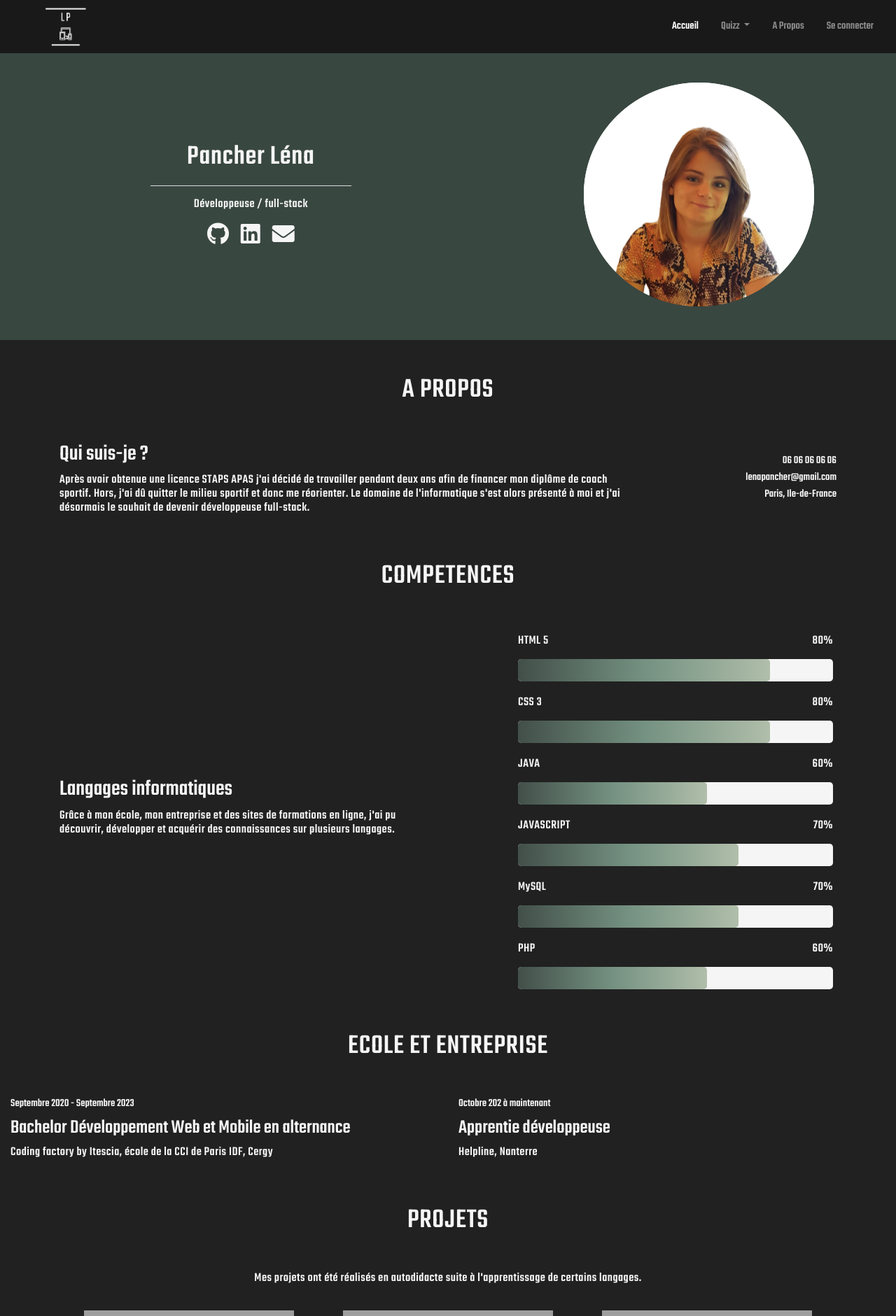
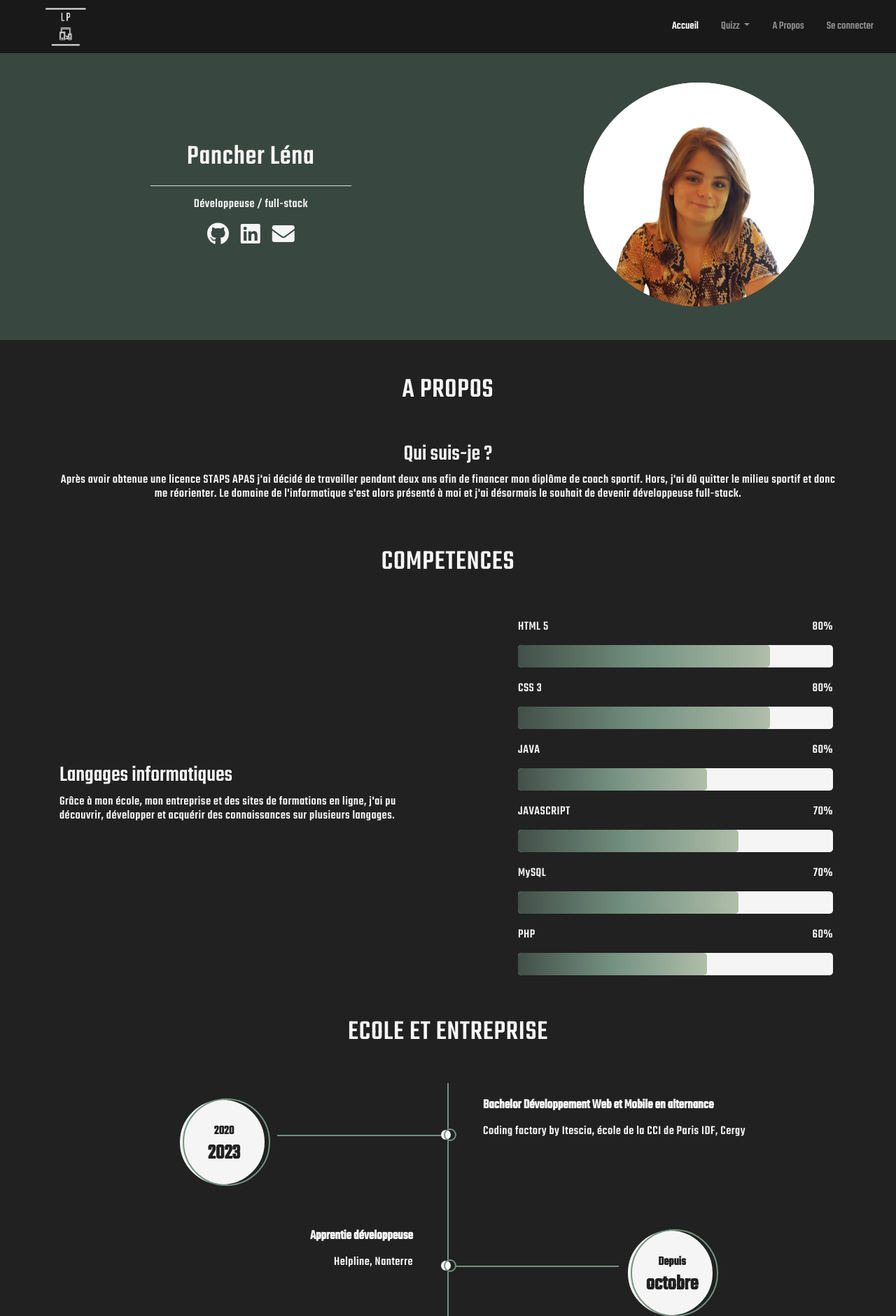
Before and after one commit to LenaPancher/quizz, a PHP site: page /aboutMe.php in a window 1280 px wide. Shown: the top 1881 px of the page at 70% size. Run offline with PHP 8.4, Linux system fonts and the light colour scheme; some libraries are stand-ins or nearby versions; grey boxes are pictures that could not be loaded.

Commit message:
page about me faite

```diff
--- a/aboutMe.php
+++ b/aboutMe.php
@@ -26,21 +26,12 @@ include('navbar.php');
 <section class="container">
     <h1 class="text-center mt-5 mb-5">A PROPOS</h1>
     <div class="row d-flex">
-        <div class="col-9">
+        <div class="col-12 text-center">
             <h2>Qui suis-je ?</h2>
             <p>Après avoir obtenue une licence STAPS APAS j'ai décidé de travailler pendant deux ans afin de
                 financer mon diplôme de coach sportif. Hors, j'ai dû quitter le milieu sportif et donc me
                 réorienter. Le domaine de l'informatique s'est alors présenté à moi et j'ai désormais le souhait de
                 devenir développeuse full-stack.</p>
-        </div>
-        <div class="col-3 align-self-center coordonneeAboutMe">
-            <ul class="text-right">
-                <li>06 06 06 06 06</li>
-                <a href="mailto:lenapancher@gmail.com" target="_blank">
-                    <li>lenapancher@gmail.com</li>
-                </a>
-                <li>Paris, Ile-de-France</li>
-            </ul>
         </div>
     </div>
 </section>
@@ -120,28 +111,68 @@ include('navbar.php');
 
 <section id="container">
     <h1 class="text-center mt-5 mb-5">ECOLE ET ENTREPRISE</h1>
-    <div class="timeline d-flex">
-        <div class="col">
-            <h6>Septembre 2020 - Septembre 2023</h6>
-            <h3>Bachelor Développement Web et Mobile en alternance</h3>
-            <p>Coding factory by Itescia, école de la CCI de Paris IDF, Cergy</p>
+    <div class="main-timeline position-relative">
+        <div class="timeline">
+            <div class="icon"></div>
+            <div class="date-content">
+                <div class="date-outer">
+                    <span class="date">
+                        <span class="month">2020</span>
+                        <span class="year">2023</span>
+                    </span>
+                </div>
+            </div>
+            <div class="timeline-content">
+                <h5 class="title">Bachelor Développement Web et Mobile en alternance</h5>
+                <p class="description">Coding factory by Itescia, école de la CCI de Paris IDF, Cergy</p>
+            </div>
         </div>
-        <div class="col">
-            <h6>Octobre 202 à maintenant</h6>
-            <h3>Apprentie développeuse</h3>
-            <p>Helpline, Nanterre</p>
+        <div class="timeline">
+            <div class="icon"></div>
+            <div class="date-content">
+                <div class="date-outer">
+                <span class="date">
+                    <span class="month">Depuis</span>
+                    <span class="year">octobre</span>
+                </span>
+                </div>
+            </div>
+            <div class="timeline-content">
+                <h5 class="title">Apprentie développeuse</h5>
+                <p class="description">Helpline, Nanterre</p>
+            </div>
         </div>
     </div>
 </section>
 
 <section class="container">
     <h1 class="text-center mt-5 mb-5">PROJETS</h1>
-    <p class="text-center">Mes projets ont été réalisés en autodidacte suite à l'apprentissage de certains
-        langages.</p>
+    <p class="text-center">Mes projets ont été réalisés en autodidacte suite à l'apprentissage de certains langages.</p>
     <div class="projet-flex">
         <div class="bloc-projet">
             <div class="blog-img">
-                <a href="https://github.com/LenaPancher/JeuPlusOuMoins" target="_blank"><img src="images/forum.png"></a>
+                <a href="https://lenapancher.github.io/klia.github.io/" target="_blank"><img src="img/shop.png"></a>
+            </div>
+            <div class="bloc-text">
+                <div class="bloc-tag">
+                    <h6><small>HTML - CSS - JAVASCRIPT</small></h6>
+                </div>
+                <div class="bloc-titre">
+                    <h4>E-SHOP</h4>
+                </div>
+                <div class="bloc-date">
+                    <p>Septembre 2020</p>
+                </div>
+                <div class="bloc-description">
+                    <p>Ce site web a été développé au sein de mon école, en équipe, lors de notre semaine en JavaScript.
+                    Ce projet a permis de lier nos connaissances et de travailler de façon Agile.</p>
+                </div>
+            </div>
+        </div>
+
+        <div class="bloc-projet">
+            <div class="blog-img">
+                <a href="https://github.com/LenaPancher/Forum" target="_blank"><img src="img/forum.png"></a>
             </div>
             <div class="bloc-text">
                 <div class="bloc-tag">
@@ -159,40 +190,12 @@ include('navbar.php');
                         L'objectif est de pouvoir communiquer avec la base de donnée pour ajouter des posts, des
                         commentaires, pour se connecter, se déconnecter etc.</p>
                 </div>
-                <div class="bloc-auteur">
-                    <p>Pancher Léna</p>
-                </div>
             </div>
         </div>
 
         <div class="bloc-projet">
             <div class="blog-img">
-                <a href="https://github.com/LenaPancher/cv" target="_blank"><img src="images/cv.png"></a>
-            </div>
-            <div class="bloc-text">
-                <div class="bloc-tag">
-                    <h6><small>HTML - CSS - BOOTSTRAP - PHP</small></h6>
-                </div>
-                <div class="bloc-titre">
-                    <h4>CV</h4>
-                </div>
-                <div class="bloc-date">
-                    <p>Mai 2020</p>
-                </div>
-                <div class="bloc-description">
-                    <p>Ce site web a été développé en HTML et CSS lorsque j'ai découvert le code.
-                        Il a été modifié et amélioré grâce à mes nouvelles connaissances, comme le framework Bootstrap.
-                        Il a pour but d'afficher mon cv comme un véritable site web.</p>
-                </div>
-                <div class="bloc-auteur">
-                    <p>Pancher Léna</p>
-                </div>
-            </div>
-        </div>
-
-        <div class="bloc-projet">
-            <div class="blog-img">
-                <a href="https://github.com/LenaPancher/Forum" target="_blank"><img src="images/plus_ou_moins.png"></a>
+                <a href="https://github.com/LenaPancher/JeuPlusOuMoins" target="_blank"><img src="img/plus_ou_moins.png"></a>
             </div>
             <div class="bloc-text">
                 <div class="bloc-tag">
@@ -210,26 +213,14 @@ include('navbar.php');
                         des indices tel que "c'est plus" ou "c'est moins".
                     </p>
                 </div>
-                <div class="bloc-auteur">
-                    <p>Pancher Léna</p>
-                </div>
             </div>
         </div>
     </div>
 </section>
 
-
-<footer class="footer text-center d-flex flex-column">
-        <div class=" align-social">
-            <a href="https://github.com/LenaPancher" target="_blanck"><i class="fab fa-github fa-2x space"></i></a>
-            <a href="https://www.linkedin.com/in/lenapancher/" target="_blanck"><i
-                        class="fab fa-linkedin fa-2x space"></i></a>
-            <a href="mailto:lenapancher@gmail.com" target="_blanck"><i class="fas fa-envelope fa-2x space"></i></a>
-        </div>
-        <div class="">
-            <p class="copyright">Copyright - Pancher Léna - ©2020 Tous droits réservés.</p>
-        </div>
-</footer>
+<?php
+include("footer.php");
+?>
 
 </body>
 </html>
--- /dev/null
+++ b/footer.php
@@ -0,0 +1,20 @@
+<footer class="footer">
+    <div class="copyright">
+        <div class="container">
+            <div class="row mb-2">
+                <div class="col-12 text-center">
+                    <div class="align-social">
+                        <a href="https://github.com/LenaPancher" target="_blanck"><i class="fab fa-github fa-2x space"></i></a>
+                        <a href="https://www.linkedin.com/in/lenapancher/" target="_blanck"><i class="fab fa-linkedin fa-2x space"></i></a>
+                        <a href="mailto:lenapancher@gmail.com" target="_blanck"><i class="fas fa-envelope fa-2x space"></i></a>
+                    </div>
+                </div>
+            </div>
+            <div class="row">
+                <div class="col-12 text-center">
+                    <span>Copyright - Pancher Léna - ©2021 Tous droits réservés.</span>
+                </div>
+            </div>
+        </div>
+    </div>
+</footer>
--- a/index.php
+++ b/index.php
@@ -15,6 +15,4 @@ include('navBar.php');
         </div>
     </div>
 </div>
-
-<script type="text/javascript" src="script/script.js"></script>
 </body>
--- a/style/style.css
+++ b/style/style.css
@@ -178,10 +179,12 @@ button.ghostSignIn, button.ghostSignUp{
     background: #212121;
     padding-top: 70px;
     color: whitesmoke;
+    position: relative;
 }
 .rowIndex{
     position: fixed;
 }
+
 .button:hover{
     text-decoration: none;
     color: whitesmoke;
@@ -323,13 +326,254 @@ hr{
 }
 
 /* TIMELINE */
+.main-timeline:before {
+    content: "";
+    display: block;
+    width: 2px;
+    height: 100%;
+    background: #749181;
+    margin: 0 auto;
+    position: absolute;
+    top: 0;
+    left: 0;
+    right: 0
+}
 
+.main-timeline .timeline {
+    margin-bottom: 40px;
+    position: relative
+}
 
+.main-timeline .timeline:after {
+    content: "";
+    display: block;
+    clear: both
+}
 
+.main-timeline .icon {
+    width: 18px;
+    height: 18px;
+    line-height: 18px;
+    margin: auto;
+    position: absolute;
+    top: 0;
+    left: 0;
+    bottom: 0;
+    right: 0
+}
+
+.main-timeline .icon:before,
+.main-timeline .icon:after {
+    content: "";
+    width: 100%;
+    height: 100%;
+    border-radius: 50%;
+    position: absolute;
+    top: 0;
+    left: 0;
+    transition: all 0.33s ease-out 0s
+}
+
+.main-timeline .icon:before {
+    background: whitesmoke;
+    border: 2px solid #232323;
+    left: -3px
+}
+
+.main-timeline .icon:after {
+    border: 2px solid #749181;
+    left: 3px
+}
+
+.main-timeline .timeline:hover .icon:before {
+    left: 3px
+}
+
+.main-timeline .timeline:hover .icon:after {
+    left: -3px
+}
+
+.main-timeline .date-content {
+    width: 50%;
+    float: left;
+    margin-top: 22px;
+    position: relative
+}
+
+.main-timeline .date-content:before {
+    content: "";
+    width: 36.5%;
+    height: 2px;
+    background: #749181;
+    margin: auto 0;
+    position: absolute;
+    top: -20px;
+    right: 10px;
+    bottom: 0
+}
+
+.main-timeline .date-outer {
+    width: 125px;
+    height: 125px;
+    font-size: 16px;
+    text-align: center;
+    margin: auto;
+    z-index: 1
+}
+
+.main-timeline .date-outer:before,
+.main-timeline .date-outer:after {
+    content: "";
+    width: 125px;
+    height: 125px;
+    margin: 0 auto;
+    border-radius: 50%;
+    position: absolute;
+    top: 0;
+    left: 0;
+    right: 0;
+    transition: all 0.33s ease-out 0s
+}
+
+.main-timeline .date-outer:before {
+    background: whitesmoke;
+    border: 2px solid #232323;
+    left: -6px
+}
+
+.main-timeline .date-outer:after {
+    border: 2px solid #749181;
+    left: 6px;
+}
+
+.main-timeline .timeline:hover .date-outer:before {
+    left: 6px
+}
+
+.main-timeline .timeline:hover .date-outer:after {
+    left: -6px
+}
+
+.main-timeline .date {
+    width: 100%;
+    margin: auto;
+    position: absolute;
+    top: 27%;
+    left: 0
+}
+
+.main-timeline .month {
+    font-size: 18px;
+    font-weight: 700;
+    color: #212121;
+}
+
+.main-timeline .year {
+    display: block;
+    font-size: 30px;
+    font-weight: 700;
+    color: #212121;
+    line-height: 36px
+}
+
+.main-timeline .timeline-content {
+    width: 50%;
+    padding: 20px 0 20px 50px;
+    float: right
+}
+
+.main-timeline .title {
+    font-size: 19px;
+    font-weight: 700;
+    line-height: 24px;
+    margin: 0 0 15px 0
+}
+
+.main-timeline .description {
+    margin-bottom: 0
+}
+
+.main-timeline .timeline:nth-child(2n) .date-content {
+    float: right
+}
+
+.main-timeline .timeline:nth-child(2n) .date-content:before {
+    left: 10px
+}
+
+.main-timeline .timeline:nth-child(2n) .timeline-content {
+    padding: 20px 50px 20px 0;
+    text-align: right
+}
+
+@media only screen and (max-width: 991px) {
+    .main-timeline .date-content {
+        margin-top: 35px
+    }
+    .main-timeline .date-content:before {
+        width: 22.5%
+    }
+    .main-timeline .timeline-content {
+        padding: 10px 0 10px 30px
+    }
+    .main-timeline .title {
+        font-size: 17px
+    }
+    .main-timeline .timeline:nth-child(2n) .timeline-content {
+        padding: 10px 30px 10px 0
+    }
+}
+
+@media only screen and (max-width: 767px) {
+    .main-timeline:before {
+        margin: 0;
+        left: 7px
+    }
+    .main-timeline .timeline {
+        margin-bottom: 20px
+    }
+    .main-timeline .timeline:last-child {
+        margin-bottom: 0
+    }
+    .main-timeline .icon {
+        margin: auto 0
+    }
+    .main-timeline .date-content {
+        width: 95%;
+        float: right;
+        margin-top: 0
+    }
+    .main-timeline .date-content:before {
+        display: none
+    }
+    .main-timeline .date-outer {
+        width: 110px;
+        height: 110px
+    }
+    .main-timeline .date-outer:before,
+    .main-timeline .date-outer:after {
+        width: 110px;
+        height: 110px
+    }
+    .main-timeline .date {
+        top: 30%;
+    }
+    .main-timeline .year {
+        font-size: 24px
+    }
+    .main-timeline .timeline-content,
+    .main-timeline .timeline:nth-child(2n) .timeline-content {
+        width: 95%;
+        text-align: center;
+        padding: 10px 0
+    }
+    .main-timeline .title {
+        margin-bottom: 10px
+    }
+}
 
 
 /* DEBUT PROJET */
-
 .projet-flex {
     display: flex;
     flex-flow: row wrap;
```
Also changed, not shown: other parts of style/style.css (+11 -27 lines), connexion.php (+6 -6 lines), img/forum.png (added), img/plus_ou_moins.png (added), img/shop.png (added).
